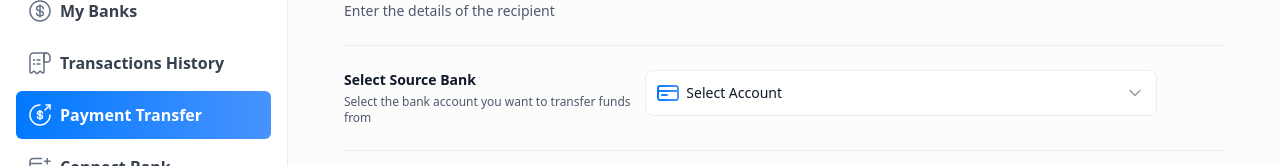
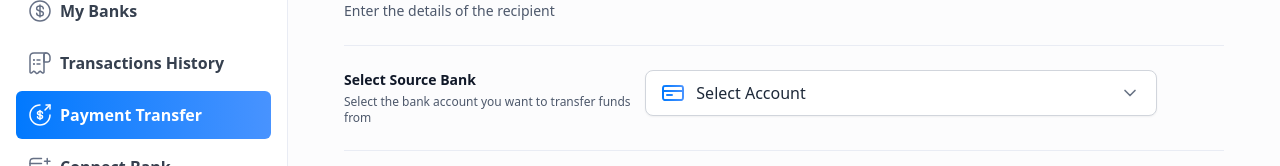
Before and after one commit to Coding-faizan/horizon-banking, a Next.js app: page /transfer in a window 1280 px wide. Shown: the part 195-361 px from the top of the page. Built offline with nearby package versions, Linux system fonts and the light colour scheme.

Commit message:
refactor: transfer page

```diff
--- a/app/(main)/banks/page.tsx
+++ b/app/(main)/banks/page.tsx
@@ -1,5 +1,4 @@
 import { BankCard } from '@/app/components/BankCard';
-import { ProgressBar } from '@/app/components/ProgressBar';
 import { bankCards } from '@/mocks/banks.mocks';
 
 export default function BanksPage() {
--- a/app/(main)/transfer/page.tsx
+++ b/app/(main)/transfer/page.tsx
@@ -1,19 +1,15 @@
 'use client';
 
+import AccountSelect from '@/app/components/AccountSelect';
 import { Divider } from '@/app/components/Divider';
 import { Button } from '@/app/components/ui/Button';
-import { BankIcon } from '@/app/components/ui/icons/BankIcon';
 import { Input } from '@/app/components/ui/Input';
-import { TransferForm } from '@/lib/schemas/validationSchemas';
-import { ChevronDown, MoreVertical } from 'lucide-react';
-import { useForm } from 'react-hook-form';
-
-const bankOptions = [
-  { label: 'Select Account', value: '' },
-  { label: 'Chase Savings - 0910', value: 'chase-savings' },
-  { label: 'Bank of America - 5523', value: 'boa-checking' },
-  { label: 'Wells Fargo - 8891', value: 'wells-fargo' },
-];
+import { TransferForm, transferSchema } from '@/lib/schemas/validationSchemas';
+import { Account } from '@/types/types';
+import { zodResolver } from '@hookform/resolvers/zod';
+import { MoreVertical } from 'lucide-react';
+import { useState } from 'react';
+import { Controller, useForm } from 'react-hook-form';
 
 export default function PaymentTransferPage() {
   const {
@@ -21,10 +17,17 @@ export default function PaymentTransferPage() {
     handleSubmit,
     formState: { errors },
     watch,
-  } = useForm<TransferForm>({ mode: 'onBlur' });
+    control,
+  } = useForm<TransferForm>({
+    resolver: zodResolver(transferSchema),
+    mode: 'onBlur',
+  });
+
+  const [selectedAccount, setSelectedAccount] = useState<Account | undefined>(
+    undefined
+  );
 
   const onSubmit = (data: TransferForm) => {
-    // Replace with API call/integration when ready
     console.log('Transfer form submitted', data);
   };
 
@@ -74,31 +77,20 @@ export default function PaymentTransferPage() {
                   </label>
 
                   <div className="w-full flex-2">
-                    <div className="relative max-w-lg">
-                      <select
-                        id="sourceBank"
-                        {...register('sourceBank', {
-                          required: 'Please select a source bank',
-                        })}
-                        className="w-full appearance-none rounded-lg bg-white pl-10 pr-10 py-3 text-sm text-gray-900 focus:outline-none focus:ring-1 focus:ring-blue-500 border border-gray-200"
-                      >
-                        {bankOptions.map((option) => (
-                          <option key={option.value} value={option.value}>
-                            {option.label}
-                          </option>
-                        ))}
-                      </select>
-
-                      {/* Left icon */}
-                      <div className="pointer-events-none absolute left-3 top-1/2 -translate-y-1/2 text-gray-400">
-                        <BankIcon />
-                      </div>
-
-                      {/* Dropdown chevron (inside select) */}
-                      <div className="pointer-events-none absolute right-3 top-1/2 -translate-y-1/2 text-gray-400">
-                        <ChevronDown className="h-5 w-5" aria-hidden />
-                      </div>
-                    </div>
+                    <Controller
+                      control={control}
+                      name="sourceBank"
+                      render={({ field: { onChange } }) => (
+                        <AccountSelect
+                          className="max-w-lg"
+                          selectedAccount={selectedAccount}
+                          onSelect={(account) => {
+                            setSelectedAccount(account);
+                            onChange(account.name);
+                          }}
+                        />
+                      )}
+                    />
 
                     {errors.sourceBank && (
                       <p className="mt-1 text-xs text-red-600">
--- a/app/components/AccountSelect.tsx
+++ b/app/components/AccountSelect.tsx
@@ -1,10 +1,12 @@
 'use client';
 
-import { useState } from 'react';
-import { ChevronDown, Check, Plus, BanIcon } from 'lucide-react';
+import { useEffect, useRef, useState } from 'react';
+import { ChevronDown, Check, Plus } from 'lucide-react';
 import { BankIcon } from './ui/icons/BankIcon';
+import { cn } from '@/lib/utils';
+import { Account } from '@/types/types';
 
-const accounts = [
+const accounts: Account[] = [
   {
     id: 1,
     name: 'Bank of America',
@@ -28,12 +30,39 @@ const accounts = [
   },
 ];
 
-export default function AccountSelect() {
+export default function AccountSelect({
+  className,
+  selectedAccount,
+  onSelect,
+}: {
+  className?: string;
+  selectedAccount?: Account;
+  onSelect?: (account: Account) => void;
+}) {
   const [open, setOpen] = useState(false);
-  const [selected, setSelected] = useState(accounts[1]);
+  const containerRef = useRef<HTMLDivElement>(null);
+
+  useEffect(() => {
+    function handleClickOutside(event: MouseEvent) {
+      if (
+        containerRef.current &&
+        !containerRef.current.contains(event.target as Node)
+      ) {
+        setOpen(false);
+      }
+    }
+
+    if (open) {
+      document.addEventListener('mousedown', handleClickOutside);
+    }
+
+    return () => {
+      document.removeEventListener('mousedown', handleClickOutside);
+    };
+  }, [open]);
 
   return (
-    <div className="relative w-full">
+    <div ref={containerRef} className={cn('relative w-full', className)}>
       {/* Trigger */}
       <button
         onClick={() => setOpen(!open)}
@@ -42,7 +71,7 @@ export default function AccountSelect() {
         <div className="flex items-center gap-3">
           <BankIcon />
           <span className="text-base font-medium text-gray-800">
-            {selected ? selected.name : 'Select Account'}
+            {selectedAccount ? selectedAccount.name : 'Select Account'}
           </span>
         </div>
         <ChevronDown className="h-5 w-5 text-gray-500" />
@@ -55,7 +84,7 @@ export default function AccountSelect() {
             <div key={account.id}>
               <button
                 onClick={() => {
-                  setSelected(account);
+                  onSelect?.(account);
                   setOpen(false);
                 }}
                 className="flex w-full items-center justify-between px-5 py-4 hover:bg-gray-50"
@@ -76,7 +105,7 @@ export default function AccountSelect() {
                   </div>
                 </div>
 
-                {selected.id === account.id && (
+                {selectedAccount?.id === account.id && (
                   <Check className="h-6 w-6 text-blue-600" />
                 )}
               </button>
--- a/lib/schemas/validationSchemas.ts
+++ b/lib/schemas/validationSchemas.ts
@@ -46,12 +46,24 @@ export type SignupFormValues = z.infer<typeof signupSchema>;
 
 export const transferSchema = z.object({
   email: z.email('Please enter a valid email'),
-  sourceBank: z.string().min(1, 'Please select a source bank'),
+  sourceBank: z
+    .string({
+      error: (issue) =>
+        issue.input === undefined
+          ? 'Source bank is required'
+          : 'Invalid source bank',
+    })
+    .min(1, 'Please select a source bank'),
   accountNumber: z
     .string()
     .min(5, 'Account number must be at least 5 digits')
     .max(20, 'Account number must be at most 20 digits'),
-  amount: z.number().min(1, 'Amount must be at least 1'),
+  amount: z
+    .number({
+      error: (issue) =>
+        issue.input === undefined ? 'Amount is required' : 'Invalid amount',
+    })
+    .min(1, 'Amount must be at least 1'),
   note: z.string().max(200).optional(),
 });
 
```
Also changed, not shown: types/types.ts (+8 -0 lines).
